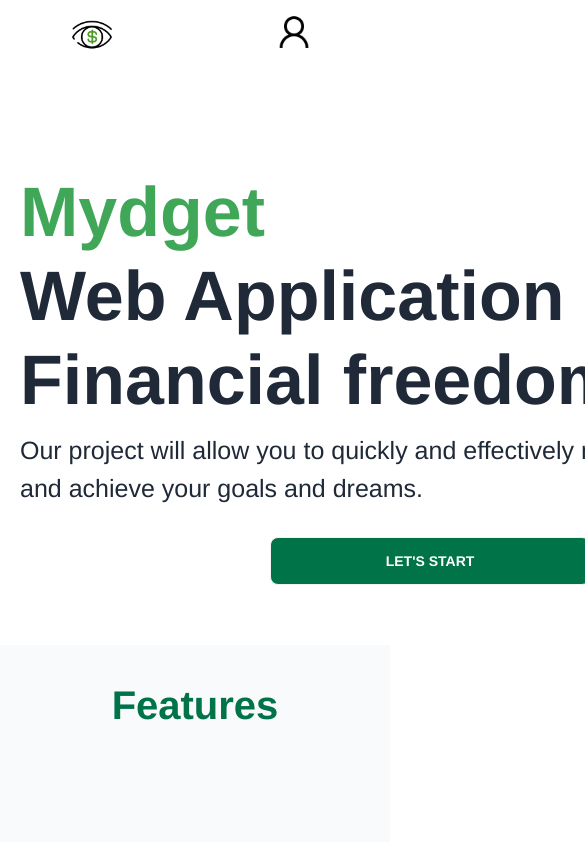
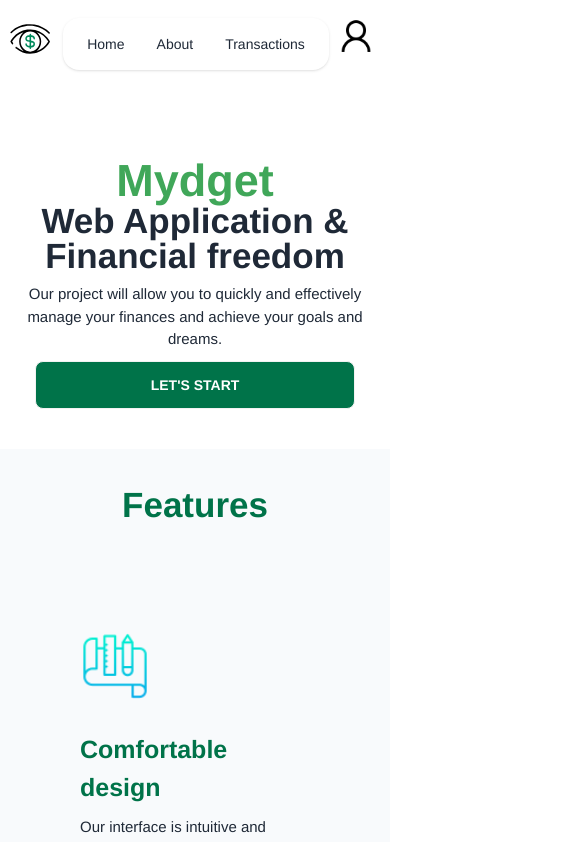
Before and after one commit to PodYapolskiy/mydget, a SvelteKit app: page / in a window 390 px wide. Shown: the top 842 px of the page, 585 px wide, since content can reach past the window. Built offline with nearby package versions, Linux system fonts and the light colour scheme; no server answers; sample sign-in values are in the browser's storage.

Commit message:
✅ feat: add adaptation to home page

```diff
--- a/src/lib/components/Navbar.svelte
+++ b/src/lib/components/Navbar.svelte
@@ -16,27 +16,27 @@
     }
 </script>
 
-<nav class="bg-gray-800">
-    <div class="navbar bg-base-100">
-        <div class="navbar-start ml-16">
+<nav class="navigation_bar">
+    <div class="navbar_custom bg-base-100">
+        <div class="">
             <div class="flex-1">
-                <img src="/logoEye.png" class="w-10 h-10" alt="logo" />
+                <img src="/logo_small.svg" class="w-10 h-10 element_nav" alt="logo" />
             </div>
         </div>
-        <div class="navbar-center hidden lg:flex">
+        <div class="navbar-center">
             <ul
-                class="menu menu-horizontal px-1 dropdown-content
-                mt-3 z-[1] p-2 shadow bg-base-100 rounded-box"
+                class="menu menu-horizontal  dropdown-content
+            z-[1]  shadow bg-base-100 rounded-box"
             >
                 <li><a href="/">Home</a></li>
                 <li><a href="./about">About</a></li>
                 <li><a href="/transactions">Transactions</a></li>
             </ul>
         </div>
-        <div class="navbar-end mr-16">
+        <div class="">
             <div class="flex-none">
                 <div class="dropdown dropdown-end">
-                    <button class="btn btn-ghost btn-circle avatar">
+                    <button class="btn btn-ghost btn-circle avatar element_nav">
                         <img
                             src="/SampleUserIcon.png"
                             class="w-10 rounded-full"
@@ -67,3 +67,25 @@
         </div>
     </div>
 </nav>
+
+
+
+
+<style>
+    .menu {
+        margin-left: 10px;
+        margin-top: 10px;
+    }
+    .navbar_custom {
+        justify-content: space-around;
+        display: flex;
+        align-items: center;
+        padding: var(--navbar-padding, 0.5rem);
+        min-height: 4rem /* 64px */;
+        max-width: 100%;
+    }
+
+    .element_nav {
+        max-width: 100%;
+    }
+</style>
--- a/src/routes/+layout.svelte
+++ b/src/routes/+layout.svelte
@@ -21,6 +21,17 @@
     });
 </script>
 
+
+<svelte:head>
+    <title></title>
+    <meta name="author" content=" " />
+    <meta name="description" content=" " />
+    <meta name="keywords" content=" " />
+    <meta name="viewport" content="width=device-width, initial-scale=1">
+</svelte:head>
+
+
+
 <Navbar />
 
 <slot />
--- a/src/routes/+page.svelte
+++ b/src/routes/+page.svelte
@@ -14,11 +14,12 @@
     <meta name="author" content="Ivan Golov" />
     <meta name="description" content="Project description page " />
     <meta name="keywords" content="features finances feedback guideline" />
+    <meta name="viewport" content="width=device-width, initial-scale=1" />
 </svelte:head>
 
 <!-- Header -->
 <header class="header">
-    <div class="mx-auto header-conteiner">
+    <div class="mx-auto header-container">
         <div class="header-content">
             <div>
                 <h1>
@@ -270,7 +271,10 @@
                     these six steps.</a
                 >
             </div>
-            <figure><img src={sourse1} alt="sourse_1" /></figure>
+            <a
+                href="https://bettermoneyhabits.bankofamerica.com/en/saving-budgeting/creating-a-budget"
+                ><figure><img src={sourse1} alt="sourse_1" /></figure></a
+            >
         </div>
 
         <div class="card w-96 bg-base-100 shadow-xl">
@@ -285,7 +289,10 @@
                     progress.</a
                 >
             </div>
-            <figure><img src={sourse2} alt="sourse_2" /></figure>
+            <a
+                href="https://www.ramseysolutions.com/budgeting/ways-to-be-more-organized-with-your-money-this-year"
+                ><figure><img src={sourse2} alt="sourse_2" /></figure></a
+            >
         </div>
 
         <div class="card w-96 bg-base-100 shadow-xl">
@@ -301,7 +308,10 @@
                     create and manage budgets in Fabit.</a
                 >
             </div>
-            <figure><img src={sourse3} alt="sourse_3" /></figure>
+            <a
+                href="https://fabit.app/en/2022/12/budget-how-to-organize-your-expenses/"
+                ><figure><img src={sourse3} alt="sourse_3" /></figure></a
+            >
         </div>
     </div>
 </section>
@@ -312,38 +322,6 @@
         <div
             class="mx-auto grid max-w-2xl grid-cols-1 gap-x-8 gap-y-16 lg:max-w-none lg:grid-cols-2"
         >
-            <div class="max-w-xl lg:max-w-lg">
-                <h2
-                    class="text-3xl font-bold tracking-tight text-black sm:text-4xl subscribe_title"
-                >
-                    Subscribe to our newsletter
-                </h2>
-                <p
-                    class="mt-4 text-lg leading-8 text-black-300 subscribe_content"
-                >
-                    We welcome new subscribers and try to create useful and
-                    relevant content.
-                </p>
-                <div class="mt-6 flex max-w-md gap-x-4">
-                    <label for="email-address" class="sr-only"
-                        >Email address</label
-                    >
-                    <input
-                        id="email-address"
-                        name="email"
-                        type="email"
-                        autocomplete="email"
-                        required
-                        class="min-w-0 flex-auto rounded-md border-0 bg-white/5 px-3.5 py-2 text-white shadow-sm ring-1 ring-inset ring-white/10 focus:ring-2 focus:ring-inset sm:text-sm sm:leading-6"
-                        placeholder="Enter your email"
-                    />
-                    <button
-                        type="submit"
-                        class="flex-none rounded-md subsribe_btn px-3.5 py-2.5 text-sm font-semibold text-white shadow-sm"
-                        >Subscribe</button
-                    >
-                </div>
-            </div>
             <dl
                 class="grid grid-cols-1 gap-x-8 gap-y-10 sm:grid-cols-2 lg:pt-2"
             >
@@ -401,6 +379,38 @@
                     </dd>
                 </div>
             </dl>
+            <div class="max-w-xl lg:max-w-lg">
+                <h2
+                    class="text-3xl font-bold tracking-tight text-black sm:text-4xl subscribe_title"
+                >
+                    Subscribe to our newsletter
+                </h2>
+                <p
+                    class="mt-4 text-lg leading-8 text-black-300 subscribe_content"
+                >
+                    We welcome new subscribers and try to create useful and
+                    relevant content.
+                </p>
+                <div class="mt-6 flex max-w-md gap-x-4">
+                    <label for="email-address" class="sr-only"
+                        >Email address</label
+                    >
+                    <input
+                        id="email-address"
+                        name="email"
+                        type="email"
+                        autocomplete="email"
+                        required
+                        class="min-w-0 flex-auto rounded-md border-0 bg-white/5 px-3.5 py-2 text-white shadow-sm ring-1 ring-inset ring-white/10 focus:ring-2 focus:ring-inset sm:text-sm sm:leading-6"
+                        placeholder="Enter your email"
+                    />
+                    <button
+                        type="submit"
+                        class="flex-none rounded-md subsribe_btn px-3.5 py-2.5 text-sm font-semibold text-white shadow-sm"
+                        >Subscribe</button
+                    >
+                </div>
+            </div>
         </div>
     </div>
 </div>
@@ -418,7 +428,7 @@
         color: #007349;
     }
     /* Header */
-    .header-conteiner {
+    .header-container {
         display: flex;
         justify-content: space-between;
         column-gap: 20px;
@@ -434,7 +444,7 @@
     }
 
     .header-content {
-        padding-top: 70px;
+        padding-top: 50px;
     }
 
     .header-content h1 {
@@ -545,4 +555,111 @@
     .subscribe_content {
         font-size: 20px;
     }
+
+    /* Media */
+    @media (max-width: 800px) {
+        .title-2 h2 {
+            font-size: 35px;
+        }
+        /* Header */
+        .header-container {
+            display: flex;
+            justify-content: space-between;
+            column-gap: 0px;
+            padding: 30px 20px;
+            max-width: 800px;
+        }
+
+        .highlight {
+            font-size: 45px;
+        }
+
+        .header-btn {
+            margin: 10px 0px;
+            width: 20rem;
+        }
+
+        .header-content {
+            max-width: 400px;
+            text-align: center;
+        }
+
+        .header-content h1 {
+            line-height: 1;
+            font-size: 35px;
+            font-weight: 600;
+        }
+        .header-content p {
+            padding-top: 10px;
+            font-size: 15px;
+        }
+
+        .header_img {
+            display: none;
+        }
+        /* Features */
+        .feature-card p {
+            font-size: 15px;
+        }
+        .feature-card {
+            flex: 1 1 0;
+            max-width: 315px;
+            padding: 10px 0;
+        }
+
+        /* Guidline */
+        .steps-list {
+            display: flex;
+            flex-direction: column;
+            padding: 0px 20px;
+        }
+
+        .step {
+            display: flex;
+            column-gap: 20px;
+        }
+
+        .step h1 {
+            font-size: 100px;
+        }
+
+        .step-content {
+            margin: 20px 25px;
+        }
+
+        .step-content h2 {
+            font-size: 20px;
+        }
+
+        .suggestions {
+            padding-top: 10px;
+        }
+
+        .label-text {
+            font-size: 15px;
+            padding: 0 10px;
+        }
+
+        /* Usefull sourses */
+        .usefull_sourses {
+            column-gap: 0px;
+        }
+        .card-body a {
+            display: none;
+        }
+        .card-title {
+            display: none;
+        }
+        .card {
+            padding: 0 0;
+        }
+
+        .w-96 {
+            width: 400px;
+        }
+
+        .card-body {
+            padding: 0 0;
+        }
+    }
 </style>
```
Also changed, not shown: static/logo_small.svg (added).
